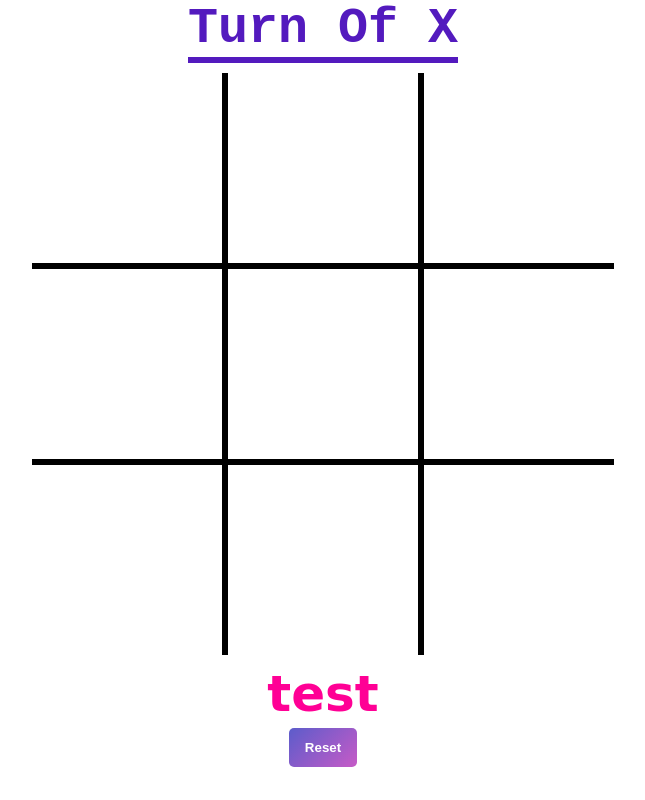
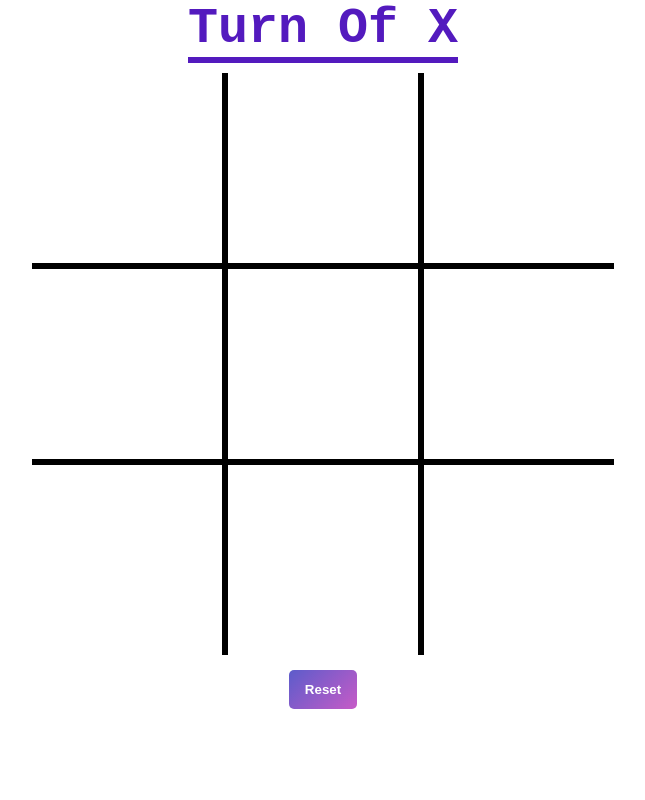
Before and after one commit to prakatlamichhane123/prakatlamichhane123.github.io, a plain HTML site: page TicTacToe.html in a window 1280 px wide. Shown: the whole page, without its empty margins (317-962 px from the left). Drawn offline with Linux system fonts and the light colour scheme.

Commit message:
Update TicTacToe.html

```diff
--- a/TicTacToe.html
+++ b/TicTacToe.html
@@ -21,7 +21,7 @@
         <div class="box b-b"><span></span></div>
         <div class="box b-b b-r"><span></span></div>
       </div>
-      <div class="winshow">test</div>
+      <div class="winshow"></div>
       <div class="reset-btn"><button onclick="gameReset()">Reset</button></div>
 
     </div>
```
